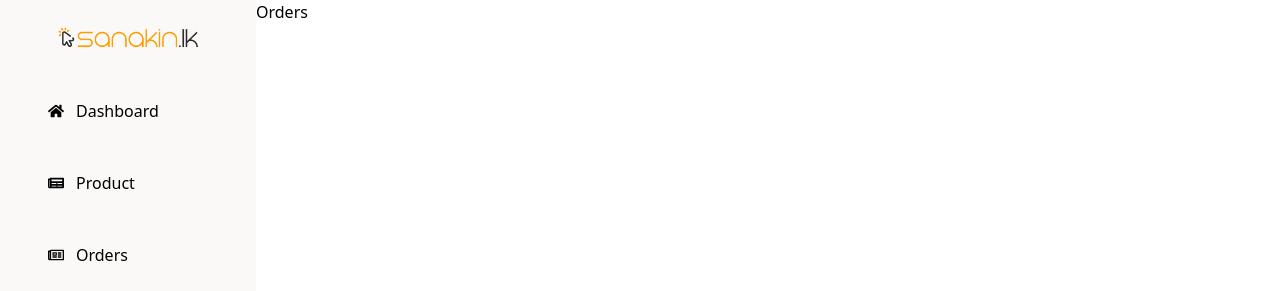
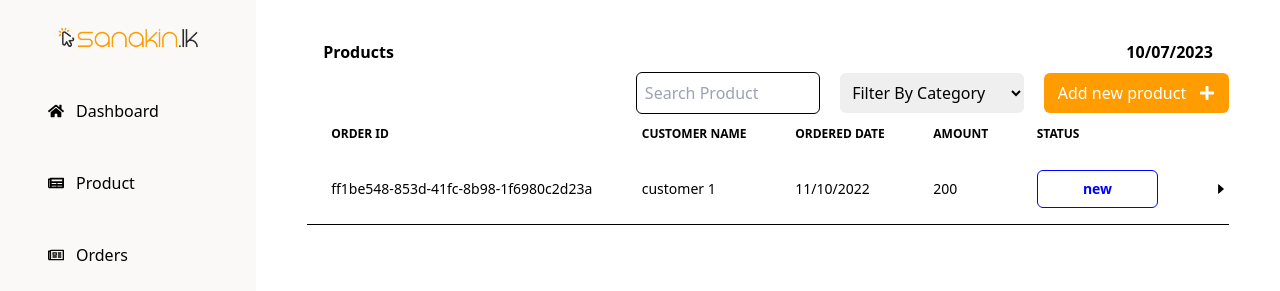
Before and after one commit to RachidId/portfolio, a React (Vite) app: page /home/orders in a window 1280 px wide. Shown: the top 291 px of the page. Built offline with nearby package versions, Linux system fonts and the light colour scheme.

Commit message:
work on order dashboard

```diff
--- a/src/app/store.js
+++ b/src/app/store.js
@@ -1,10 +1,10 @@
 import { configureStore } from "@reduxjs/toolkit";
-import productReducer from "../features/ProductSlice";
+import dataReducer from "../features/dataSlice";
 import functionsReducer from "../features/functionsSlice";
 
 export const store = configureStore({
 	reducer: {
-		products: productReducer,
+		data: dataReducer,
 		functions: functionsReducer
 	},
 });
--- a/src/components/shopperDashboard/Orders.jsx
+++ b/src/components/shopperDashboard/Orders.jsx
@@ -1,8 +1,114 @@
-import React from 'react'
+import React, { useEffect } from "react";
+import { useSelector, useDispatch } from "react-redux";
+import { useState } from "react";
+import {Link} from 'react-router-dom'
+import { FaCloudUploadAlt, FaPlus } from "react-icons/fa";
+import {AiFillCaretRight} from "react-icons/ai";
+import {MdOutlineCancel} from "react-icons/md";
+import { toggleAdd } from "../../features/functionsSlice";
 
 const Orders = () => {
+    const orders = useSelector((state) => state.data.orders);
+    const dispatch = useDispatch();
+    const detailOrder = useSelector((state) => state.functions.detailOrder);
+
+    // const [addingProd, setAddingProd] = useState(true);
+    const getStatusClassName = (status) => {
+      switch (status) {
+        case "new":
+          return "border-[blue] bg-transparent text-[blue]";
+        case "lose":
+          return "border-[red] bg-transparent text-[red]";
+        case "on process":
+          return "border-[orange] bg-transparent text-[orange]";
+        default:
+          return "border-[green] bg-transparent text-[green]"
+      }
+    };
   return (
-    <div>Orders</div>
+      <div>
+        <div className="w-[90%] mx-auto mt-6 py-4">
+          <div className={`w-full ${detailOrder ? '-z-10 opacity-20': 'z-10'}`}>
+            <div className="flex items-center justify-between mb-2 font-bold">
+              <h2 className="ms-4">Products</h2>
+              <h3 className="me-4">10/07/2023</h3>
+            </div>
+            <div>
+              <div className="flex justify-end items-center">
+                <input
+                  type="text"
+                  className="border w-[20%] py-2 rounded-md px-2"
+                  placeholder="Search Product"
+                />
+                <select className="ms-5 w-[20%] py-2 rounded-md px-2">
+                  <option value="">Filter By Category</option>
+                </select>
+                <button className="bg-main ms-5 flex items-center justify-evenly w-[20%] rounded-md py-2 text-[#fff]" onClick={()=>dispatch(toggleAdd())}>
+                  Add new product <FaPlus />
+                </button>
+              </div>
+            </div>
+          </div>
+
+          <div className={`${detailOrder ? '-z-10 opacity-20': 'z-10'}`}>
+            <div class="relative overflow-x-auto">
+              <table class="w-full text-sm text-left text-gray-500 dark:text-gray-400">
+                <thead class="text-xs text-gray-700 uppercase bg-gray-50 dark:bg-gray-700 dark:text-gray-400">
+                  <tr>
+                    <th scope="col" class="px-6 py-3">
+                      Order ID
+                    </th>
+                    <th scope="col" class="px-6 py-3">
+                      Customer Name
+                    </th>
+                    <th scope="col" class="px-6 py-3">
+                      Ordered Date
+                    </th>
+                    <th scope="col" class="px-6 py-3">
+                      Amount
+                    </th>
+                    <th scope="col" class="px-6 py-3">
+                      Status
+                    </th>
+                    <th>
+
+                    </th>
+                  </tr>
+                </thead>
+                <tbody>
+                  {orders.map((e, index) => {
+                    return (
+                      <tr class="bg-white border-b dark:bg-gray-800 dark:border-gray-700">
+                        <th
+                          scope="row"
+                          class="px-6 py-4 font-medium text-gray-900 whitespace-nowrap dark:text-white"
+                        >
+                          {e.id}
+                        </th>
+                        <td class="px-6 py-4">{e.customerName}</td>
+                        <td class="px-6 py-4">{e.date}</td>
+                        <td class="px-6 py-4">{e.amount}</td>
+                        <td class="px-6 py-4 w-[200px] text-center">
+                          <p
+                            className={`border ${getStatusClassName(
+                              e.status
+                            )} border  py-2 rounded-md font-semibold w-[80%]`}
+                          >
+                            {e.status}
+                          </p>
+                        </td>
+                        <td>
+                              <AiFillCaretRight />
+                        </td>
+                      </tr>
+                    );
+                  })}
+                </tbody>
+              </table>
+            </div>
+          </div>
+        </div>
+      </div>
   )
 }
 
--- a/src/components/shopperDashboard/Product.jsx
+++ b/src/components/shopperDashboard/Product.jsx
@@ -3,11 +3,12 @@
 import { useState } from "react";
 import {Link} from 'react-router-dom'
 import { FaCloudUploadAlt, FaPlus } from "react-icons/fa";
+import {AiFillCaretRight} from "react-icons/ai";
 import {MdOutlineCancel} from "react-icons/md";
 import { toggleAdd } from "../../features/functionsSlice";
 
 const Product = () => {
-  const products = useSelector((state) => state.products.products);
+  const products = useSelector((state) => state.data.products);
   const addingProd = useSelector((state) => state.functions.addingProd);
   const editingProd = useSelector((state) => state.functions.editingProd);
   const dispatch = useDispatch();
@@ -75,6 +76,9 @@
                   <th scope="col" class="px-6 py-3">
                     Status
                   </th>
+                  <th>
+
+                  </th>
                 </tr>
               </thead>
               <tbody>
@@ -99,6 +103,9 @@
                         >
                           {e.status}
                         </p>
+                      </td>
+                      <td>
+                            <AiFillCaretRight />
                       </td>
                     </tr>
                   );
@@ -168,9 +175,9 @@
                 <span >upload product</span>
                 <span>image</span>
             </button>
-            <div className="flex items-center justify-start w-[90%]">
+            <div className="flex items-center justify-start w-[100%]">
               <input type="text" className="border rounded-md px-1 py-1 mb-3 w-[80%]" placeholder="Quantity"/>
-              <button className="px-1 py-1 bg-main rounded-md border-0 ms-3"><FaPlus /> </button>
+              <button className="px-2 py-2 bg-main rounded-md border-0 ms-3"><FaPlus /> </button>
             </div>
 
             <input type="text" className="border rounded-md px-1 py-1 mb-3 w-[100%]" placeholder="Per Price"/>
--- a/src/features/ProductSlice.js
+++ b/src/features/dataSlice.js
@@ -18,11 +18,20 @@
         price: 2000,
         status: 'no-stock'
     }
-],
+    ],
+    orders:[
+        {
+            id: v4(),
+            customerName: 'customer 1',
+            date: '11/10/2022',
+            amount: 200,
+            status: 'new'
+        },
+    ]
 };
 
-export const productSlice = createSlice({
-	name: "products",
+export const dataSlice = createSlice({
+	name: "data",
 	initialState,
 	reducers: {
 		add: (state, action) =>  {
@@ -31,6 +40,6 @@
 	},
 });
 
-export const { add } = productSlice.actions;
+export const { add } = dataSlice.actions;
 
-export default productSlice.reducer;
+export default dataSlice.reducer;
--- a/src/features/functionsSlice.js
+++ b/src/features/functionsSlice.js
@@ -2,7 +2,8 @@
 
 const initialState = {
     addingProd: false,
-    editingProd: true
+    editingProd: false,
+    detailOrder: false
 };
 
 export const functionsSlice = createSlice({
@@ -14,6 +15,9 @@
         },
 		toggleEdit: (state) =>  {
             return {...state, editingProd: !state.editingProd}
+        },
+        toggleEdit: (state) =>  {
+            return {...state, detailOrder: !state.detailOrder}
         }
 	},
 });
```
